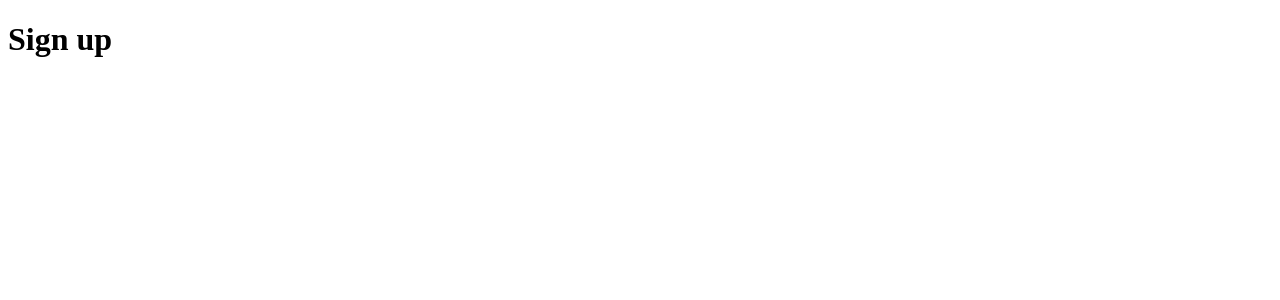
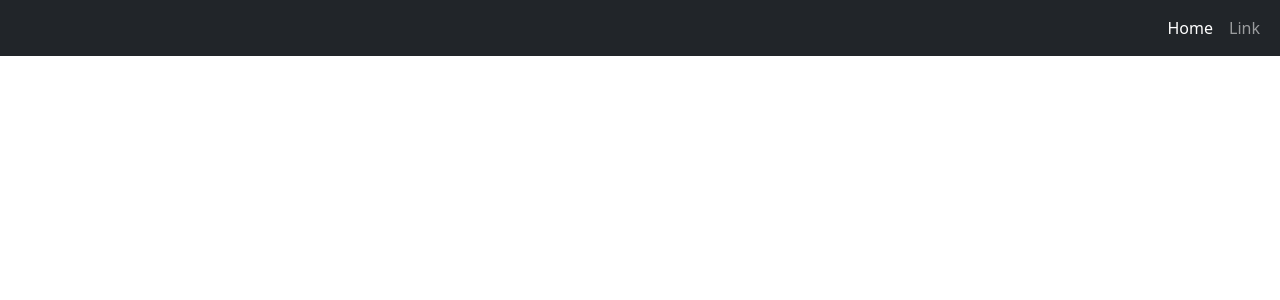
Before and after one commit to Emart-Ecommerce-Sem4/E-Mart-Frontend, a React (Create React App) app: page /signup in a window 1280 px wide. Shown: the top 300 px of the page. Built offline with nearby package versions, Linux system fonts and the light colour scheme.

Commit message:
added bootstrap

```diff
--- a/public/index.html
+++ b/public/index.html
@@ -9,6 +9,8 @@
       name="description"
       content="Web site created using create-react-app"
     />
+
+
     <link rel="apple-touch-icon" href="%PUBLIC_URL%/logo192.png" />
     <!--
       manifest.json provides metadata used when your web app is installed on a
@@ -24,6 +26,10 @@
       work correctly both with client-side routing and a non-root public URL.
       Learn how to configure a non-root public URL by running `npm run build`.
     -->
+
+    <!-- bootstrap stylesheet -->
+    <link href="https://cdn.jsdelivr.net/npm/bootstrap@5.1.3/dist/css/bootstrap.min.css" rel="stylesheet" integrity="sha384-1BmE4kWBq78iYhFldvKuhfTAU6auU8tT94WrHftjDbrCEXSU1oBoqyl2QvZ6jIW3" crossorigin="anonymous">
+
     <title>React App</title>
   </head>
   <body>
--- /dev/null
+++ b/src/components/SignNavBar/index.jsx
@@ -0,0 +1,21 @@
+import React from 'react';
+
+export default function SignNavBar() {
+  return (
+    <nav class="navbar navbar-expand-lg navbar-dark bg-dark">
+        <div class="container-fluid">
+            <div class="collapse navbar-collapse" id="navbarSupportedContent">
+                <ul class="navbar-nav ms-auto mb-2 mb-lg-0">
+                    <li class="nav-item">
+                    <a class="nav-link active" aria-current="page" href="#">Home</a>
+                    </li>
+                    <li class="nav-item">
+                    <a class="nav-link" href="#">Link</a>
+                    </li>
+
+                </ul>
+            </div>
+        </div>
+        </nav>
+  );
+}
--- a/src/pages/signup/index.jsx
+++ b/src/pages/signup/index.jsx
@@ -1,9 +1,10 @@
 import React from 'react';
+import SignNavBar from "../../components/SignNavBar";
 
 export default function SignUp() {
   return (
     <div>
-      <h1>Sign up</h1>
+      <SignNavBar />
     </div>
   );
 }
```
